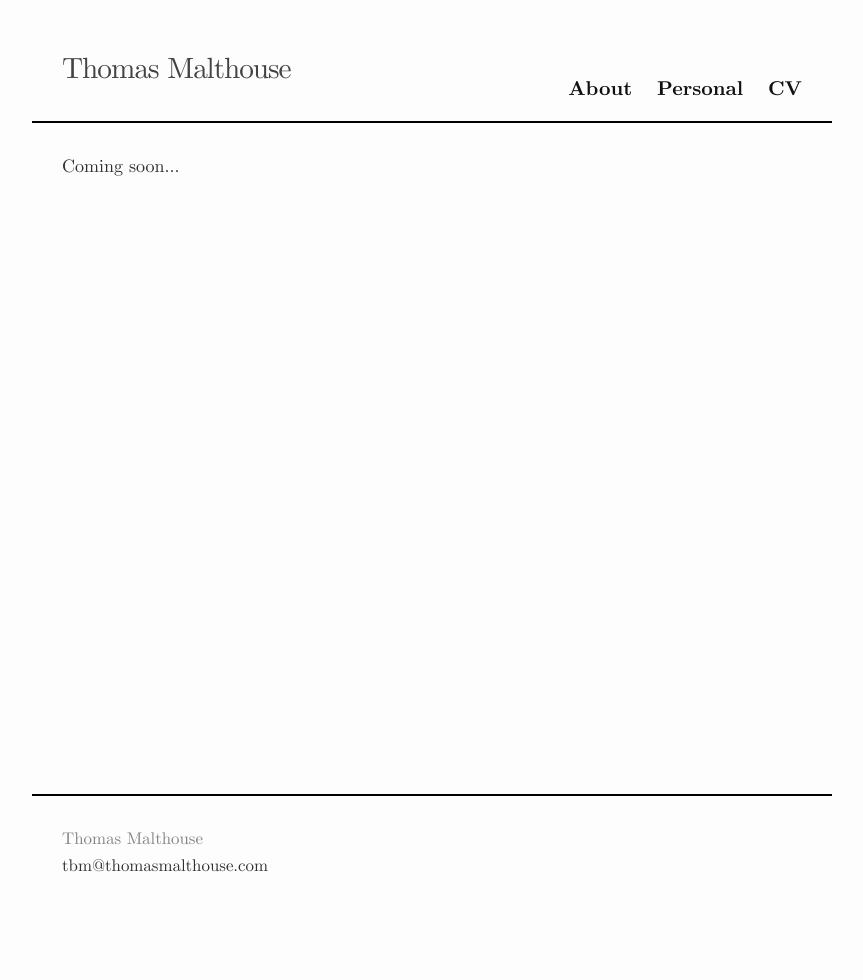
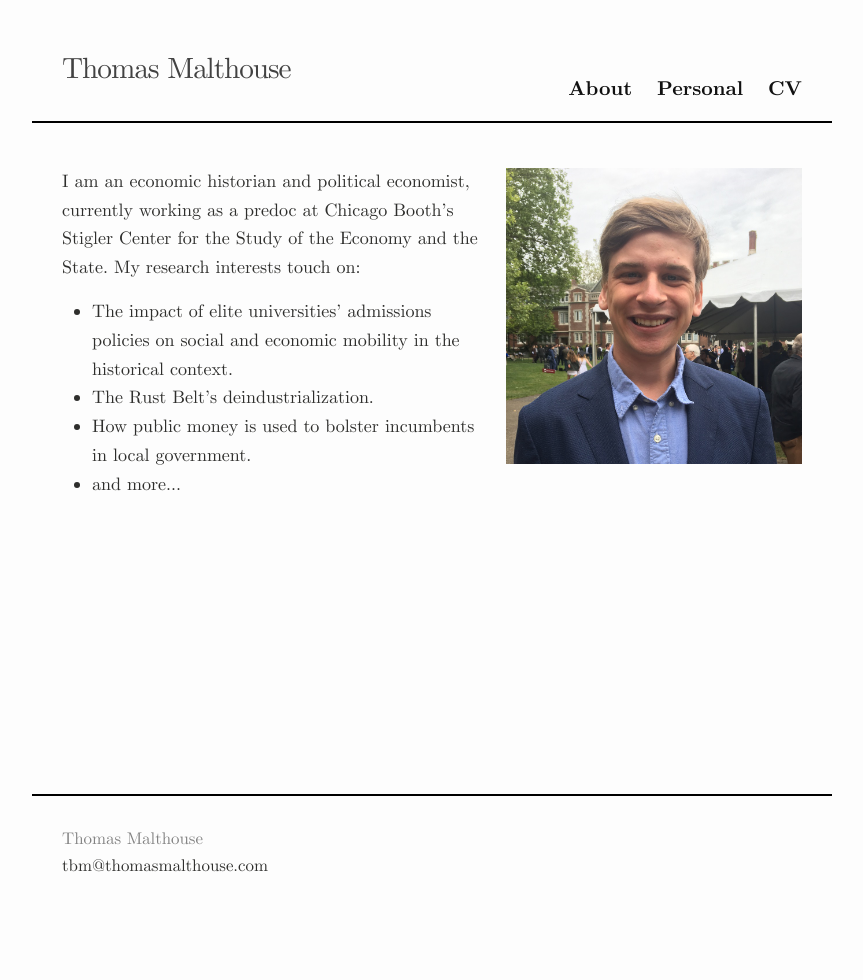
Before and after one commit to tmalthouse/thmalthou.github.io, a Jekyll site: the page built from index.md, in a window 1280 px wide. Shown: the whole page, without its empty margins (208-1071 px from the left). Built offline with Jekyll 4.4.1, drawn with Linux system fonts in a browser that asks for light colours.

Commit message:
Update for admits

```diff
--- a/index.md
+++ b/index.md
@@ -5,4 +5,17 @@
 layout: home
 ---
 
-Coming soon...
+<img
+src="./assets/images/tbm.jpg"
+alt="Thomas Malthouse"
+title="Graduation 2019. Photo by M Benesch."
+style="float: right; width: 40%; max-width: 300px; padding-left: 15px; padding-bottom: 15px;"
+/>
+
+
+I am an economic historian and political economist, currently working as a predoc at Chicago Booth's Stigler Center for the Study of the Economy and the State. My research interests touch on:
+
+- The impact of elite universities' admissions policies on social and economic mobility in the historical context.
+- The Rust Belt's deindustrialization.
+- How public money is used to bolster incumbents in local government.
+- and more...
```
Also changed, not shown: about.md (+6 -1 lines), personal.md (+1 -1 lines).
